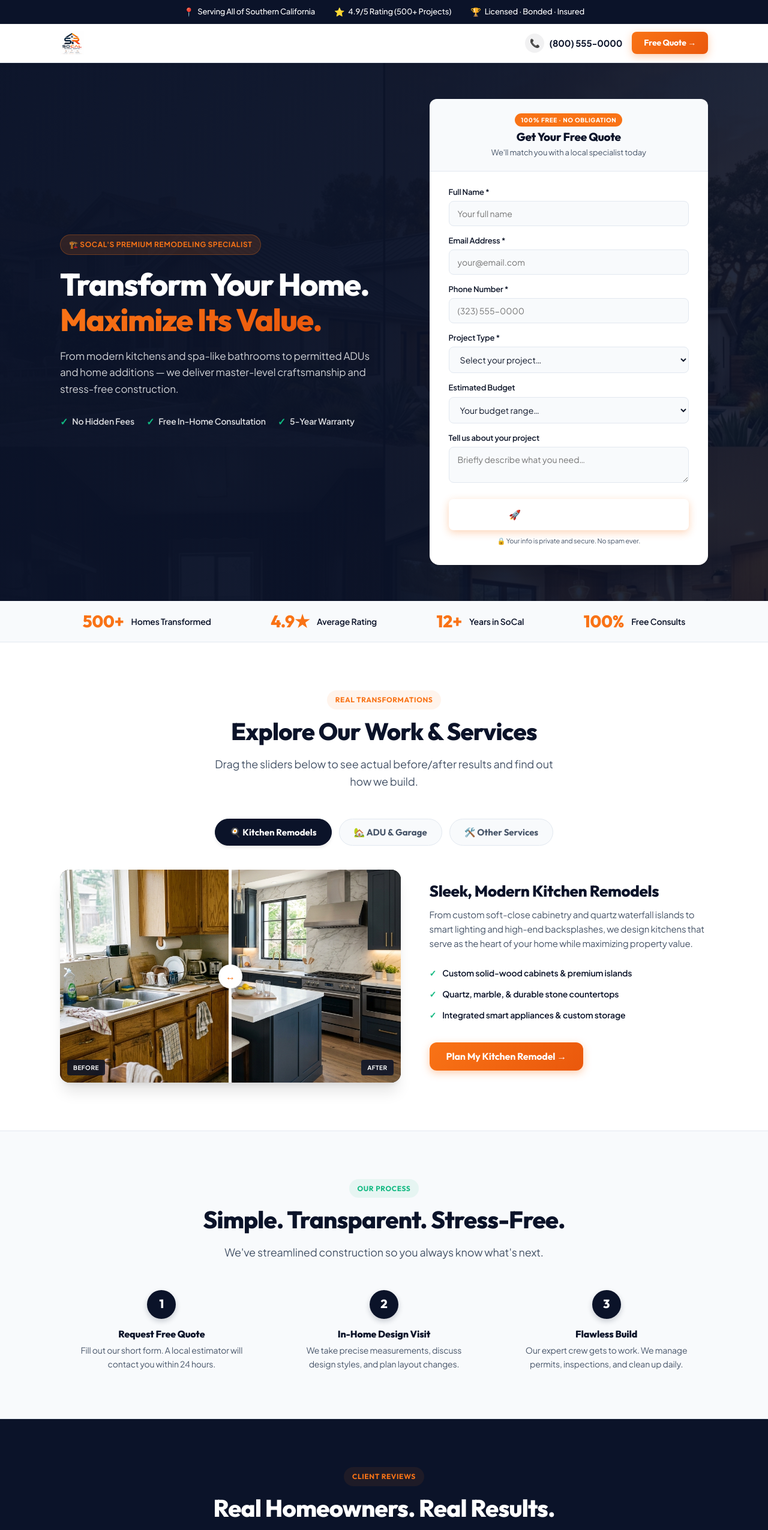
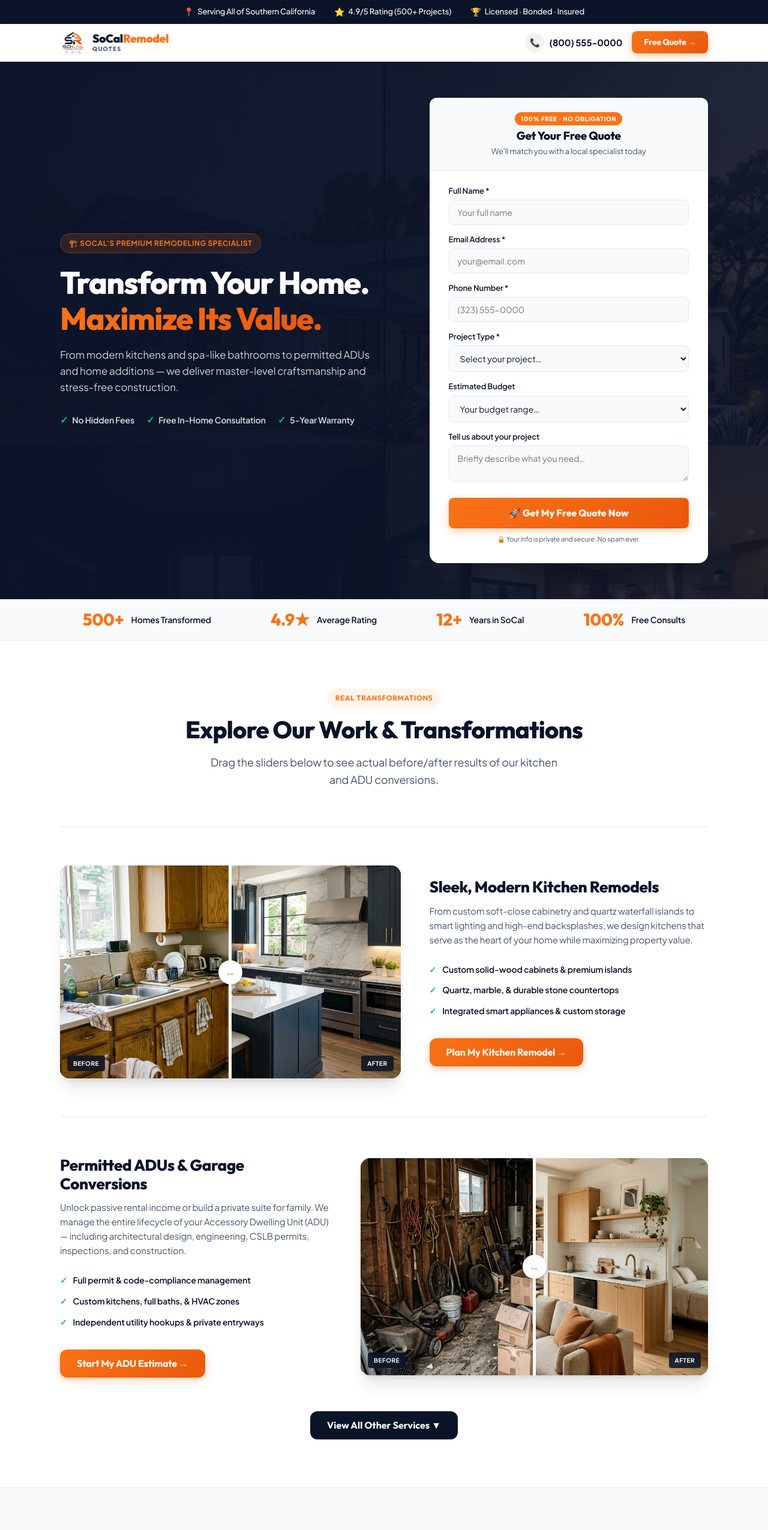
Before and after one commit to nayem-ads/socalremodel-landing, a plain HTML site: page index.html in a window 1280 px wide. Shown: the top 2551 px of the page at 60% size. Drawn offline with Linux system fonts and the light colour scheme.

Commit message:
Fix text color blending, stack kitchen/adu portfolio, add process CTA, and toggle other services

```diff
--- a/index.html
+++ b/index.html
@@ -37,6 +37,7 @@
       --primary-mid:  #1e293b; /* Slate 800 */
       --accent:       #f97316; /* Vibrant Orange */
       --accent-hover: #ea580c; /* Darker Orange */
+      --accent-gradient: linear-gradient(135deg, #f97316 0%, #ea580c 100%);
       --success:      #10b981; /* Emerald Green */
       --white:        #ffffff;
       --bg-light:     #f8fafc; /* Slate 50 */
@@ -166,24 +167,58 @@
     .logo {
       display: flex;
       align-items: center;
-    }
-    .logo-img {
-      height: 40px;
-      width: auto;
+      gap: 10px;
+      text-decoration: none;
+    }
+    .logo-icon-wrapper {
+      width: 44px;
+      height: 38px;
+      overflow: hidden;
+      display: flex;
+      align-items: flex-start;
+      justify-content: center;
+    }
+    .logo-icon-wrapper img {
+      width: 44px;
+      height: auto;
+      margin-top: -2px;
       display: block;
+    }
+    .logo-text {
+      display: flex;
+      flex-direction: column;
+      line-height: 1.15;
+    }
+    .logo-title-text {
+      font-family: 'Outfit', sans-serif;
+      font-size: 19px;
+      font-weight: 900;
+      color: #0b1329 !important;
+      letter-spacing: -0.02em;
+    }
+    .logo-title-text span.accent {
+      color: #f97316 !important;
+    }
+    .logo-sub-text {
+      font-family: 'Outfit', sans-serif;
+      font-size: 10px;
+      font-weight: 700;
+      color: #475569 !important;
+      letter-spacing: 0.12em;
+      text-transform: uppercase;
     }
     .header-cta-group {
       display: flex; align-items: center; gap: 16px;
     }
     .header-phone {
       display: flex; align-items: center; gap: 8px;
-      font-weight: 700; font-size: 15px; color: var(--primary);
+      font-weight: 700; font-size: 15px; color: #0b1329 !important;
       transition: color 0.2s;
     }
-    .header-phone:hover { color: var(--accent); }
+    .header-phone:hover { color: var(--accent) !important; }
     .header-phone .ph-icon {
       width: 32px; height: 32px; border-radius: 50%;
-      background: rgba(11,19,41,0.06); color: var(--primary);
+      background: rgba(11,19,41,0.06); color: #0b1329 !important;
       display: flex; align-items: center; justify-content: center;
       font-size: 14px;
     }
@@ -307,8 +342,12 @@
       box-shadow: 0 0 0 3px rgba(249,115,22,.12);
     }
     .form-submit-btn {
-      width: 100%; background: var(--accent-gradient); color: var(--white);
-      border: none; border-radius: var(--radius-sm);
+      width: 100%;
+      background: #f97316 !important;
+      background: var(--accent-gradient) !important;
+      color: #ffffff !important;
+      border: none !important;
+      border-radius: var(--radius-sm);
       padding: 16px; font-family: 'Outfit', sans-serif;
       font-size: 16px; font-weight: 800;
       cursor: pointer; margin-top: 6px;
@@ -316,7 +355,8 @@
       box-shadow: 0 4px 14px rgba(249,115,22,.3);
     }
     .form-submit-btn:hover {
-      background: linear-gradient(135deg, #ea580c 0%, #d97706 100%);
+      background: #ea580c !important;
+      background: linear-gradient(135deg, #ea580c 0%, #d97706 100%) !important;
       transform: translateY(-1px);
       box-shadow: 0 6px 18px rgba(249,115,22,.45);
     }
@@ -360,51 +400,15 @@
       background: #ffffff;
     }
 
-    /* Tabs Header */
-    .tabs-header {
-      display: flex;
-      justify-content: center;
-      gap: 12px;
-      margin-bottom: 40px;
-      flex-wrap: wrap;
-    }
-    .tab-btn {
-      padding: 12px 24px;
-      border-radius: 100px;
-      font-family: 'Outfit', sans-serif;
-      font-size: 15px;
-      font-weight: 700;
-      background: var(--bg-light);
-      color: var(--text-muted);
-      border: 1.5px solid var(--border);
-      cursor: pointer;
-      transition: all 0.2s ease;
-      display: inline-flex;
-      align-items: center;
-      gap: 8px;
-    }
-    .tab-btn:hover {
-      background: #f1f5f9;
-      color: var(--primary);
-    }
-    .tab-btn.active {
-      background: var(--primary);
-      color: var(--white);
-      border-color: var(--primary);
-      box-shadow: var(--shadow-md);
-    }
-
-    /* Tab Content Pane */
-    .tab-pane {
-      display: none;
-      animation: fadeIn 0.4s ease;
-    }
-    .tab-pane.active {
-      display: block;
-    }
-    @keyframes fadeIn {
-      from { opacity: 0; transform: translateY(10px); }
-      to { opacity: 1; transform: translateY(0); }
+    .transformation-row {
+      margin-top: 64px;
+      border-top: 1px solid var(--border);
+      padding-top: 64px;
+    }
+    .transformation-row:first-of-type {
+      margin-top: 40px;
+      border-top: none;
+      padding-top: 0;
     }
 
     /* Grid layout */
@@ -413,6 +417,24 @@
       grid-template-columns: 1.1fr 0.9fr;
       gap: 48px;
       align-items: center;
+    }
+    @media (min-width: 1025px) {
+      .tab-grid.alternate {
+        grid-template-columns: 0.9fr 1.15fr;
+      }
+      .tab-grid.alternate .tab-visual {
+        order: 2;
+      }
+      .tab-grid.alternate .tab-info {
+        order: 1;
+      }
+    }
+    .fade-in-pane {
+      animation: fadeIn 0.4s ease forwards;
+    }
+    @keyframes fadeIn {
+      from { opacity: 0; transform: translateY(10px); }
+      to { opacity: 1; transform: translateY(0); }
     }
     .tab-visual {
       position: relative;
@@ -884,8 +906,23 @@
       .header-inner {
         padding: 8px 12px;
       }
-      .logo-img {
-        height: 32px;
+      .logo {
+        gap: 8px;
+      }
+      .logo-icon-wrapper {
+        width: 36px;
+        height: 30px;
+      }
+      .logo-icon-wrapper img {
+        width: 36px;
+        margin-top: -1px;
+      }
+      .logo-title-text {
+        font-size: 15px;
+      }
+      .logo-sub-text {
+        font-size: 8px;
+        letter-spacing: 0.08em;
       }
       .header-cta-group {
         gap: 10px;
@@ -945,7 +982,13 @@
   <header class="header">
     <div class="header-inner">
       <a href="#home" class="logo">
-        <img src="logo.png" alt="SoCal Remodel Quotes" class="logo-img" />
+        <div class="logo-icon-wrapper">
+          <img src="logo.png" alt="SoCal Remodel Quotes Logo" />
+        </div>
+        <div class="logo-text">
+          <span class="logo-title-text">SoCal<span class="accent">Remodel</span></span>
+          <span class="logo-sub-text">Quotes</span>
+        </div>
       </a>
       <div class="header-cta-group">
         <a href="tel:+18005550000" class="header-phone">
@@ -1035,7 +1078,7 @@
             <label for="message">Tell us about your project</label>
             <textarea id="message" name="message" class="form-control" rows="2" placeholder="Briefly describe what you need…" style="height: auto; resize: vertical;"></textarea>
           </div>
-          <button type="submit" class="form-submit-btn" id="submitBtn">
+          <button type="submit" class="btn btn-primary form-submit-btn" id="submitBtn">
             🚀 Get My Free Quote Now
           </button>
         </form>
@@ -1077,21 +1120,14 @@
   ============================ -->
   <section class="section tabbed-portfolio" id="transformations">
     <div class="container">
-      <div class="text-center">
+      <div class="text-center" style="margin-bottom: 56px;">
         <span class="badge">Real Transformations</span>
-        <h2 class="section-title">Explore Our Work & Services</h2>
-        <p class="section-sub">Drag the sliders below to see actual before/after results and find out how we build.</p>
-      </div>
-
-      <!-- Tab Buttons -->
-      <div class="tabs-header">
-        <button class="tab-btn active" onclick="switchTab('kitchen')">🍳 Kitchen Remodels</button>
-        <button class="tab-btn" onclick="switchTab('adu')">🏡 ADU & Garage</button>
-        <button class="tab-btn" onclick="switchTab('other')">🛠️ Other Services</button>
-      </div>
-
-      <!-- Tab 1: Kitchens -->
-      <div class="tab-pane active" id="tab-kitchen">
+        <h2 class="section-title">Explore Our Work & Transformations</h2>
+        <p class="section-sub" style="margin-bottom: 0;">Drag the sliders below to see actual before/after results of our kitchen and ADU conversions.</p>
+      </div>
+
+      <!-- Transformation 1: Kitchens -->
+      <div class="transformation-row">
         <div class="tab-grid">
           <div class="tab-visual">
             <div class="before-after-wrapper">
@@ -1126,9 +1162,9 @@
         </div>
       </div>
 
-      <!-- Tab 2: ADUs -->
-      <div class="tab-pane" id="tab-adu">
-        <div class="tab-grid">
+      <!-- Transformation 2: ADUs -->
+      <div class="transformation-row">
+        <div class="tab-grid alternate">
           <div class="tab-visual">
             <div class="before-after-wrapper">
               <div class="comparison-slider">
@@ -1162,32 +1198,42 @@
         </div>
       </div>
 
-      <!-- Tab 3: Other Services -->
-      <div class="tab-pane" id="tab-other">
+      <!-- Toggle Button for Other Services -->
+      <div class="text-center" style="margin-top: 56px;">
+        <button id="toggle-services-btn" class="btn btn-dark" onclick="toggleOtherServices()">View All Other Services ▼</button>
+      </div>
+
+      <!-- Collapsible Other Services Pane -->
+      <div id="other-services-pane" class="fade-in-pane" style="display: none; margin-top: 56px; border-top: 1px solid var(--border); padding-top: 56px;">
+        <div class="text-center" style="margin-bottom: 40px;">
+          <h3 style="font-size: 24px; color: var(--primary);">Our Full Range of Remodeling Services</h3>
+          <p style="color: var(--text-muted); font-size: 15px; margin-top: 4px;">Whether you're looking for a bathroom upgrade or a complete home addition, we do it all.</p>
+        </div>
+
         <div class="tab-grid">
           <div class="tab-visual">
             <div class="other-services-list">
               <div class="other-service-item">
                 <h4>🛁 Bathroom Remodels</h4>
-                <p>Walk-in custom tile showers, floating vanities, and soaking tubs.</p>
+                <p>Walk-in custom tile showers, floating vanities, and soaking tubs built to feel like a spa.</p>
               </div>
               <div class="other-service-item">
                 <h4>🏠 Home & Room Additions</h4>
-                <p>Expand your living space, build master suites, or add second stories.</p>
+                <p>Expand your living space, build custom master suites, or construct second-story additions.</p>
               </div>
               <div class="other-service-item">
                 <h4>🏗️ Whole Home Renovation</h4>
-                <p>Complete layout reconfigurations, new flooring, and full trim updates.</p>
+                <p>Complete layout reconfigurations, new flooring installations, and full trim updates.</p>
               </div>
               <div class="other-service-item">
-                <h4>🎨 Custom Floorplans</h4>
-                <p>Architectural drawings, structural engineering, and design concepts.</p>
+                <h4>🎨 Custom Floorplans & Design</h4>
+                <p>CSLB permit-ready architectural drawings, structural engineering, and design concepts.</p>
               </div>
             </div>
           </div>
           <div class="tab-info">
             <h3>Licensed & Permitted Home Remodeling</h3>
-            <p>No matter the size of your project, our team is fully licensed, bonded, and insured to manage your residential renovation. We stand behind our workmanship with a comprehensive 5-year guarantee.</p>
+            <p>No matter the size of your project, our team is fully licensed, bonded, and insured in California to manage your residential renovation. We stand behind our master-level workmanship with a comprehensive 5-year guarantee.</p>
             <ul class="tab-highlights">
               <li>Fixed-price quotes with zero hidden charges</li>
               <li>Dedicated Project Manager for daily updates</li>
@@ -1228,6 +1274,10 @@
           <h4>Flawless Build</h4>
           <p>Our expert crew gets to work. We manage permits, inspections, and clean up daily.</p>
         </div>
+      </div>
+      <div style="margin-top: 48px; display: flex; gap: 16px; justify-content: center; flex-wrap: wrap;" class="text-center">
+        <a href="#lead-form" class="btn btn-primary btn-lg">Start Your Free Project Quote →</a>
+        <a href="tel:+18005550000" class="btn btn-dark btn-lg">📞 Call (800) 555-0000</a>
       </div>
     </div>
   </section>
@@ -1383,21 +1433,18 @@
        JAVASCRIPT
   ============================ -->
   <script>
-    // ── INTERACTIVE TABS ─────────────────────
-    function switchTab(tabId) {
-      // Deactivate all tab buttons and panes
-      document.querySelectorAll('.tab-btn').forEach(btn => btn.classList.remove('active'));
-      document.querySelectorAll('.tab-pane').forEach(pane => pane.classList.remove('active'));
-
-      // Activate target tab button & pane
-      const targetBtn = document.querySelector(`.tab-btn[onclick*="${tabId}"]`);
-      if (targetBtn) targetBtn.classList.add('active');
-
-      const targetPane = document.getElementById(`tab-${tabId}`);
-      if (targetPane) {
-        targetPane.classList.add('active');
-        // Force refresh slider image widths on tab activate (since offsetWidth was 0 when hidden)
-        updateSliderWidths();
+    // ── TOGGLE OTHER SERVICES ────────────────
+    function toggleOtherServices() {
+      const pane = document.getElementById('other-services-pane');
+      const btn = document.getElementById('toggle-services-btn');
+      const isOpen = pane.style.display === 'block';
+      if (isOpen) {
+        pane.style.display = 'none';
+        btn.innerHTML = 'View All Other Services ▼';
+      } else {
+        pane.style.display = 'block';
+        btn.innerHTML = 'Hide Other Services ▲';
+        pane.scrollIntoView({ behavior: 'smooth', block: 'nearest' });
       }
     }
 
```
Also changed, not shown: thank-you.html (+70 -1 lines).
